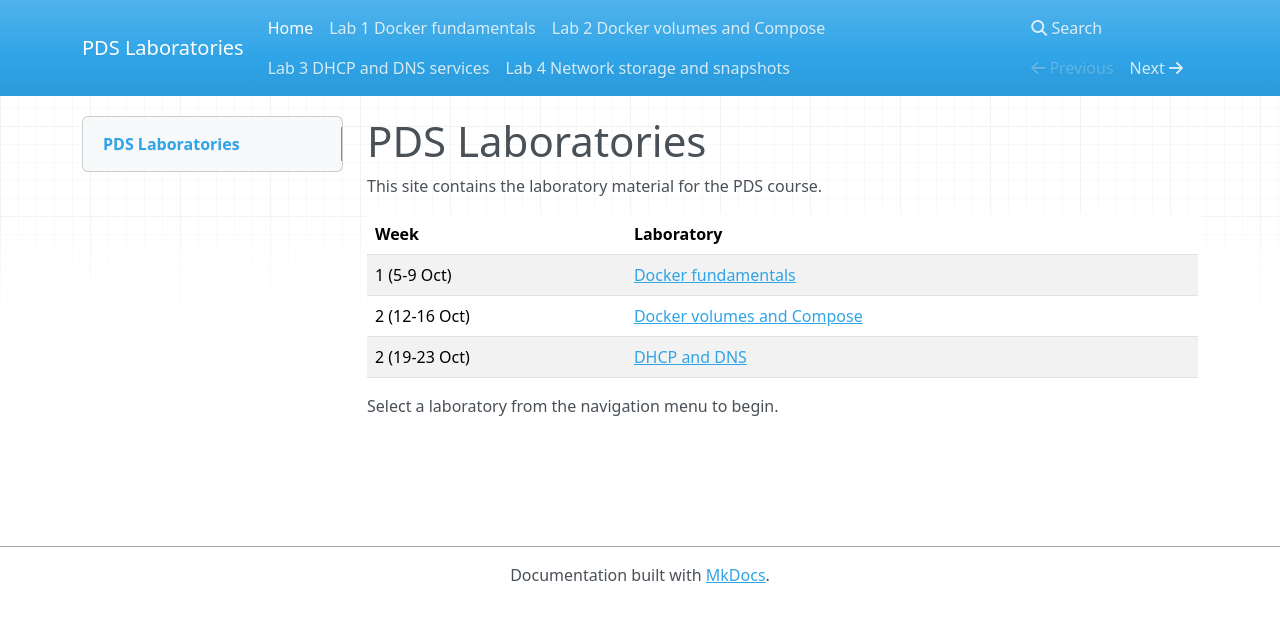
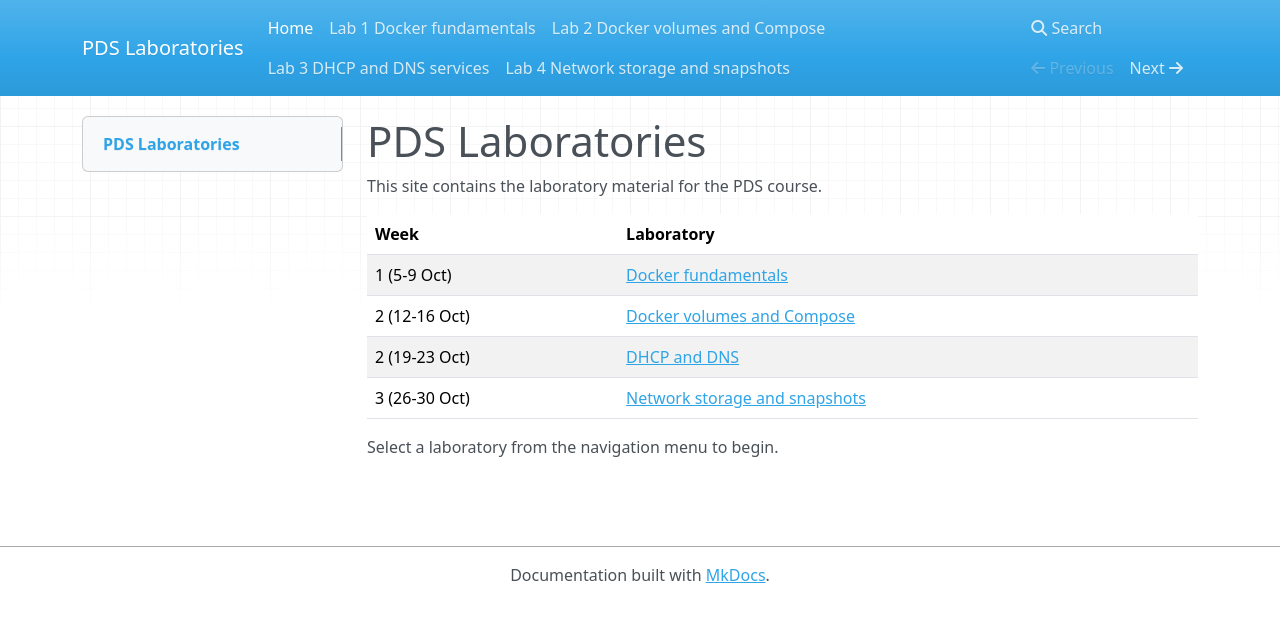
Before and after one commit to QuantumUPB/PDS-Laboratories, an MkDocs documentation site: the page built from docs/index.md, in a window 1280 px wide. Shown: the top 622 px of the page. Built offline with MkDocs 1.6.1, drawn with Linux system fonts in a browser that asks for light colours; nearby versions of some CDN libraries.

Commit message:
Add new lab on network storage and snapshots

```diff
--- a/docs/index.md
+++ b/docs/index.md
@@ -7,5 +7,6 @@ This site contains the laboratory material for the PDS course.
 | 1 (5-9 Oct) | [Docker fundamentals](lab-01.md) |
 | 2 (12-16 Oct) | [Docker volumes and Compose](lab-02.md) |
 | 2 (19-23 Oct) | [DHCP and DNS](lab-03.md) |
+| 3 (26-30 Oct) | [Network storage and snapshots](lab-04.md) |
 
 Select a laboratory from the navigation menu to begin.
```
